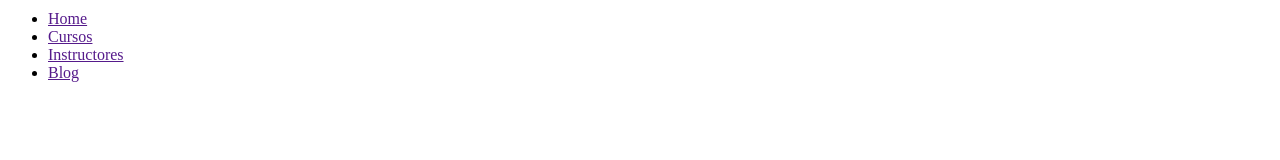
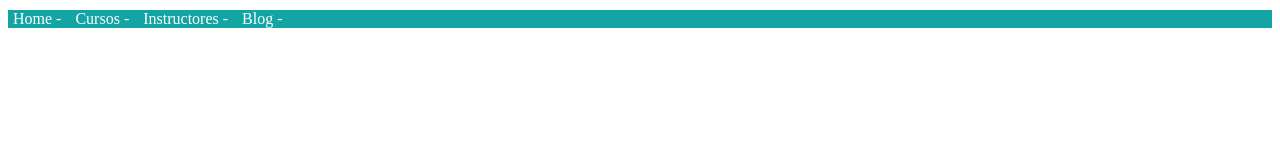
Before and after one commit to pipef104/PORTAFOLIO, a plain HTML site: page CSS/clasePseudoClase/index.html in a window 1280 px wide. Drawn offline with Linux system fonts and the light colour scheme.

```diff
--- /dev/null
+++ b/CSS/claseModeloCaja/style.css
@@ -0,0 +1,12 @@
+* {
+    box-sizing: border-box;
+    padding: 0;
+    margin: 0;
+}
+
+main {
+    width: 100%;
+    height: 500px;
+    border: 10px solid grey;
+    padding: 20px 35px;
+}
--- a/CSS/clasePseudoClase/style.css
+++ b/CSS/clasePseudoClase/style.css
@@ -1,4 +1,29 @@
 .main-nav{
     margin-top: 10px;
+    list-style: none;
+    padding-left: 0px;
+    background-color: #13a4a4;
+}
 
+.main-nav__item{
+    display: inline-block;
 }
+
+.main-nav__item a{
+    color: white;
+    padding: 5px;
+    border-radius: 2px;
+    text-decoration: none;
+}
+
+.main-nav__item a:hover{
+    color: blue;
+}
+
+.main-nav__item a:active{
+    color: red;
+}
+
+.main-nav__item a::after{
+    content: " - ";
+}
```
Also changed, not shown: CSS/claseModeloCaja/index.html (added, +20 -0 lines).
